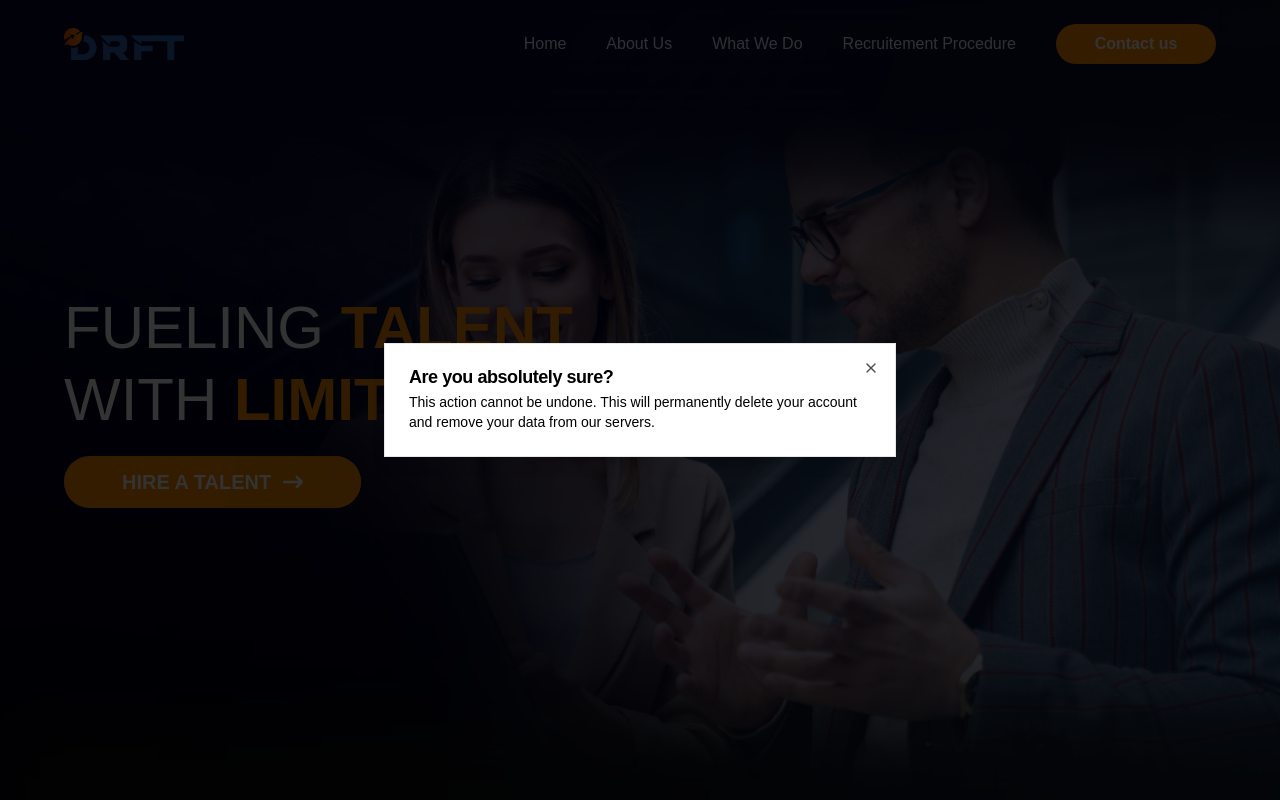
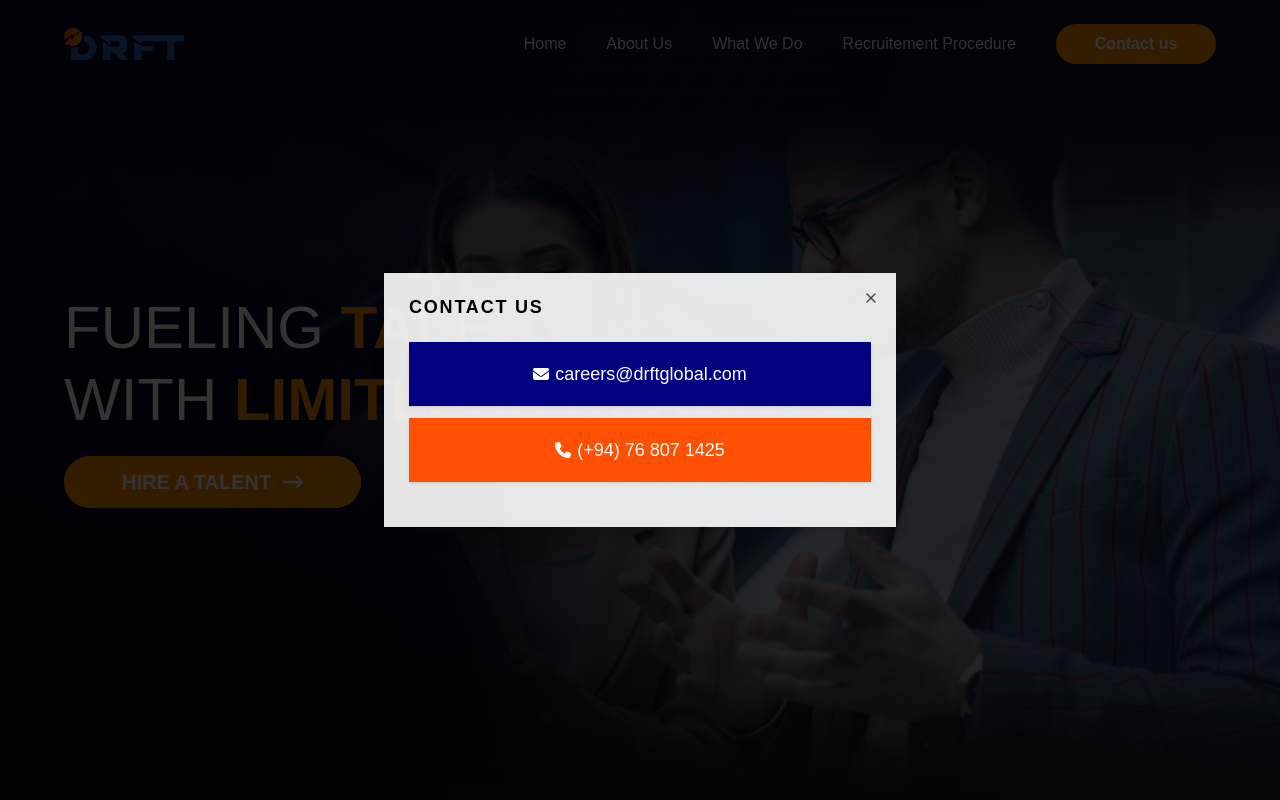
Before and after one commit to wizx-solutions/DRFTwebsite, a Next.js app in the folder drft-web/: page / in a window 1280 px wide. Both pictures are taken after a click on the button "Contact us". Shown: the top 800 px of the page. Built offline with nearby package versions, Linux system fonts and the light colour scheme.

Commit message:
Finalized the project, 1 bug and optimization remain

```diff
--- a/drft-web/app/sections/Landing.jsx
+++ b/drft-web/app/sections/Landing.jsx
@@ -1,11 +1,23 @@
+'use client'
 import React from 'react'
 import { Image } from 'next/image';
 import { Button } from '@/components/ui/button';
 import { FaArrowRightLong } from "react-icons/fa6";
+import {
+  Dialog,
+  DialogContent,
+  DialogDescription,
+  DialogFooter,
+  DialogHeader,
+  DialogTitle,
+  DialogTrigger,
+} from "@/components/ui/dialog"
+import { FaLinkedin, FaInstagram, FaEnvelope, FaPhone } from "react-icons/fa6";
 
 
 const Landing = () => {
 return (
+    <div><Dialog>
       <div className='relative h-[100vh] w-dvw overflow-hidden'>
         <div className="flex items-center justify-center h-screen absolute top-0 z-0">
           <div className="relative w-screen h-screen">
@@ -13,22 +25,32 @@ return (
               <div className="absolute lg:-top-[200px] -top-[150px] lg:left-60 left-0 w-[1200px] h-[1200px] bg-blueDark rounded-full lg:blur-[1000px] blur-[400px] transform -translate-x-1/2 -translate-y-1/2 -z-10"></div>
               <div className="absolute -bottom-[400px] -right-[600px] w-[800px] h-[500px] lg:w-[500px] lg:h-[800px] bg-blueLight rounded-full lg:blur-[400px] blur-[250px] -z-10"></div>
               <div className="absolute w-full h-20 top-0 left-0 right-0 mx-auto bg-brandBlack blur-2xl -z-20"></div>
-
               <div className='absolute lg:top-1/2 top-1/3 transform -translate-y-1/2  lg:px-16 px-8 items-center justify-center flex flex-col lg:justify-start lg:items-start'>
                   <h1 className='text-white lg:text-6xl text-4xl text-center lg:text-left  uppercase leading-tight' style={{lineHeight:1.2,}}>Fueling <span className='font-bold text-orangeLight'>Talent</span> <br /> with <span className='font-bold text-orangeLight'>limitless reach</span></h1>
 
-                <div className="relative lg:w-5/12 w-3/4 py-3 bg-orangeLight rounded-full text-white font-bold text-xl justify-center items-center align-middle mt-5 hover:bg-blueLight cursor-pointer transition-all">
+                  <DialogTrigger className="relative lg:w-5/12 w-3/4 py-3 bg-orangeLight rounded-full text-white font-bold text-xl justify-center items-center align-middle mt-5 hover:bg-blueLight cursor-pointer transition-all">
                     <div className="absolute inset-0 rounded-full border-2 border-transparent before:content-[''] before:absolute before:inset-0 before:rounded-full before:bg-gradient-to-r before:from-blueLight before:to-orangeLight before:z-[-1] before:m-[-2px]"></div>
                     <div className="relative z-20 flex flex-row items-center justify-center">
                       HIRE A TALENT <span className='ml-3'><FaArrowRightLong size={20}/></span>
                     </div>
-                </div>
-
+                </DialogTrigger>
               </div>
 
           </div>
       </div>
       </div>
+                          <DialogContent className='bg-white/90 w-5/6 lg:w-full'>
+                              <DialogHeader>
+                              <DialogTitle className="tracking-widest">CONTACT US</DialogTitle>
+                                  <div className="w-full flex flex-col gap-3 items-center justify-center py-5">
+                                      <Button className="bg-blueDark text-white text-lg rounded-lg w-full py-8 px-3 hover:bg-blueLight" onClick={() => window.location.href="mailto:careers@drftglobal.com"}><a href="tel:+94768071425" className='flex items-center justify-center gap-1.5 '> <FaEnvelope size={25}/>
+                                                          careers@drftglobal.com</a></Button>
+                                      <Button className="bg-orangeDark text-white text-lg rounded-lg w-full py-8 hover:bg-orangeLight" onClick={() => window.location.href="tel:+94768071425"}><a className='flex items-center justify-center gap-1.5'> <FaPhone size={20}/>  (+94) 76 807 1425</a></Button>
+                                  </div>
+                              </DialogHeader>
+                          </DialogContent>
+                          </Dialog>
+    </div>
 )
 }
 
--- a/drft-web/app/sections/PageEnd.jsx
+++ b/drft-web/app/sections/PageEnd.jsx
@@ -3,21 +3,30 @@ import React from 'react'
 import {Button} from '@/components/ui/button'
 import Link from 'next/link'
 import { FaLinkedin, FaInstagram, FaEnvelope, FaPhone } from "react-icons/fa6";
+import {
+    Dialog,
+    DialogContent,
+    DialogDescription,
+    DialogFooter,
+    DialogHeader,
+    DialogTitle,
+    DialogTrigger,
+  } from "@/components/ui/dialog"
 
 
 const PageEnd = () => (
+    <div>
+        <Dialog>
         <div>
             <div className="w-[76%] text-white text-center md:w-[65%] mt-4 md:mt-20 mx-auto">
                 <div className="text-2xl md:text-4xl font-medium">
                     Your next great hire is just a conversation away. Reach out to us and watch your business
                     <span className="text-customOrange font-bold"> DRIFT TOWARDS EXCELLENCE!</span>
                 </div>
-            <Link href="/login">
-                <Button
-                    className="md:w-2/5 w-3/5 rounded-full bg-orangeLight font-semibold text-white hover:bg-brandWhite hover:text-orangeDark text-xl md:text-2xl p-4 md:p-8 mt-5 md:mt-12">
+                    <DialogTrigger
+                        className="md:w-2/5 w-4/5 rounded-full bg-orangeLight font-semibold text-white hover:bg-brandWhite hover:text-orangeDark text-xl md:text-2xl p-4 md:px-8 md:py-4 mt-5 md:mt-12">
                         Contact Us
-                </Button>
-            </Link>
+                    </DialogTrigger>
                 <div
                     className="flex flex-col md:flex-row justify-center text-lg items-center space-y-4 md:space-y-0 md:space-x-4 mt-16 md:mt-20 mb-10 gap-0 md:gap-8">
                     <Link href="mailto:careers@drftglobal.com" className="flex gap-1.5 items-center justify-center hover:text-orangeLight">
@@ -45,7 +54,6 @@ const PageEnd = () => (
                     Designed & Developed by <span className='moving-gradient font-bold'>WizX Solutions</span>
                 </p>
             </div>
-
             <style jsx>{`
             @keyframes gradient {
               0%, 100% { background-position: 0% 50%; }
@@ -61,6 +69,18 @@ const PageEnd = () => (
             }
           `}</style>
         </div>
+                          <DialogContent className='bg-white/90 w-5/6 lg:w-full'>
+                              <DialogHeader>
+                              <DialogTitle className="tracking-widest">CONTACT US</DialogTitle>
+                                  <div className="w-full flex flex-col gap-3 items-center justify-center py-5">
+                                      <Button className="bg-blueDark text-white text-lg rounded-lg w-full py-8 px-3 hover:bg-blueLight" onClick={() => window.location.href="mailto:careers@drftglobal.com"}><a href="tel:+94768071425" className='flex items-center justify-center gap-1.5 '> <FaEnvelope size={25}/>
+                                                          careers@drftglobal.com</a></Button>
+                                      <Button className="bg-orangeDark text-white text-lg rounded-lg w-full py-8 hover:bg-orangeLight" onClick={() => window.location.href="tel:+94768071425"}><a className='flex items-center justify-center gap-1.5'> <FaPhone size={20}/>  (+94) 76 807 1425</a></Button>
+                                  </div>
+                              </DialogHeader>
+                          </DialogContent>
+                          </Dialog>
+    </div>
 )
 
 export default PageEnd
--- a/drft-web/components/ui/Navbar.jsx
+++ b/drft-web/components/ui/Navbar.jsx
@@ -11,6 +11,8 @@ import {
     DialogTitle,
     DialogTrigger,
   } from "@/components/ui/dialog"
+  import { FaLinkedin, FaInstagram, FaEnvelope, FaPhone } from "react-icons/fa6";
+
 
 const Navbar = () => {
     const [isOpen, setIsOpen] = useState(false)
@@ -58,7 +60,7 @@ const Navbar = () => {
                             <a className='text-brandWhite text-md hover:text-orangeLight cursor-pointer' onClick={() => window.scrollTo({ top: 0, behavior: 'smooth' })}>Home</a>
                             <a className='text-brandWhite text-md hover:text-orangeLight cursor-pointer' onClick={(event)=> handleScrollToSection(event, 'aboutus')}>About Us</a>
                             <a className='text-brandWhite text-md hover:text-orangeLight cursor-pointer' onClick={(event)=> handleScrollToSection(event, 'positions')}>What We Do</a>
-                            <a  className='text-brandWhite text-md hover:text-orangeLight' onClick={(event)=> handleScrollToSection(event, 'recruitment')}>Recruitement Procedure</a>
+                            <a  className='text-brandWhite text-md hover:text-orangeLight cursor-pointer' onClick={(event)=> handleScrollToSection(event, 'recruitment')}>Recruitement Procedure</a>
                            <DialogTrigger className='rounded-full w-40 bg-orangeLight font-semibold py-2 text-white hover:bg-brandWhite hover:text-orangeDark text-md'>Contact us</DialogTrigger>
                         </div>
                     </div>
@@ -76,22 +78,23 @@ const Navbar = () => {
                             <a  className='text-brandWhite text-2xl hover:text-orangeLight' onClick={(event)=> handleScrollToSection(event, 'aboutus')}>About Us</a>
                             <a  className='text-brandWhite text-2xl hover:text-orangeLight' onClick={(event)=> handleScrollToSection(event, 'positions')}>What We Do</a>
                             <a  className='text-brandWhite text-2xl hover:text-orangeLight' onClick={(event)=> handleScrollToSection(event, 'recruitment')}>Recruitement Procedure</a>
-                            <Button className='rounded-full w-11/12 px-12 py-6 bg-orangeLight font-semibold text-white hover:bg-brandWhite hover:text-orangeDark text-2xl'>Contact Us</Button>
+                            <DialogTrigger className='rounded-full w-11/12 px-12 py-6 bg-orangeLight font-semibold text-white hover:bg-brandWhite hover:text-orangeDark text-2xl'>Contact Us</DialogTrigger>
                         </div>
                     </div>
                 </div>
             </nav>
 
-            <DialogContent className='bg-white'>
-                <DialogHeader>
-                <DialogTitle>Are you absolutely sure?</DialogTitle>
-                <DialogDescription>
-                    This action cannot be undone. This will permanently delete your account
-                    and remove your data from our servers.
-                </DialogDescription>
-                </DialogHeader>
-            </DialogContent>
-            </Dialog>
+                          <DialogContent className='bg-white/90 w-5/6 lg:w-full'>
+                              <DialogHeader>
+                              <DialogTitle className="tracking-widest">CONTACT US</DialogTitle>
+                                  <div className="w-full flex flex-col gap-3 items-center justify-center py-5">
+                                      <Button className="bg-blueDark text-white text-lg rounded-lg w-full py-8 px-3 hover:bg-blueLight" onClick={() => window.location.href="mailto:careers@drftglobal.com"}><a href="tel:+94768071425" className='flex items-center justify-center gap-1.5 '> <FaEnvelope size={25}/>
+                                                          careers@drftglobal.com</a></Button>
+                                      <Button className="bg-orangeDark text-white text-lg rounded-lg w-full py-8 hover:bg-orangeLight" onClick={() => window.location.href="tel:+94768071425"}><a className='flex items-center justify-center gap-1.5'> <FaPhone size={20}/>  (+94) 76 807 1425</a></Button>
+                                  </div>
+                              </DialogHeader>
+                          </DialogContent>
+                          </Dialog>
         </div>
     )
 }
```
Lines whose indentation alone changed are shown as unchanged.
